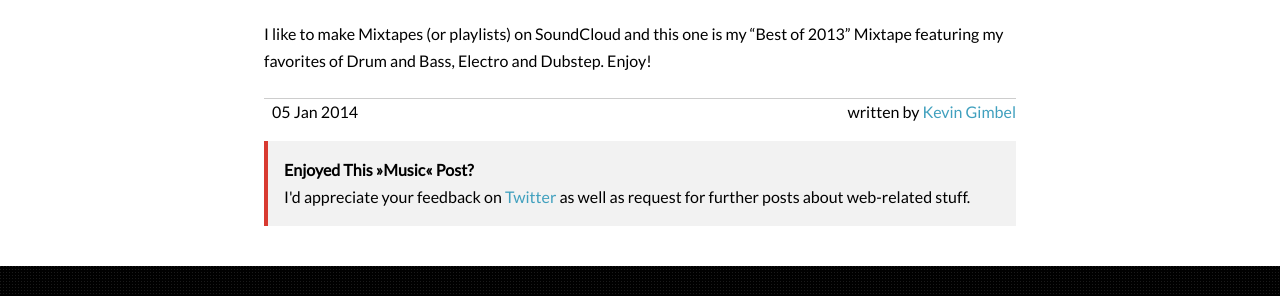
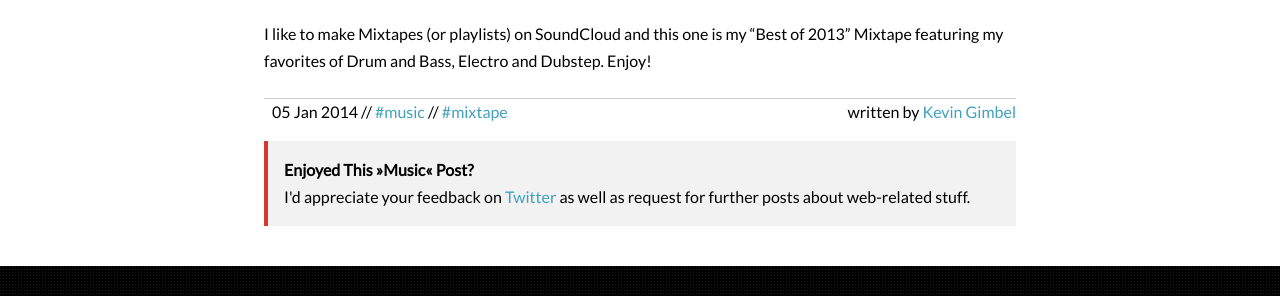
Before and after one commit to KevinGimbel/kevingimbel.github.io-old, a Jekyll site: the page built from _posts/2014-01-05-mixtape-2013.md, in a window 1280 px wide. Shown: the part 985-1281 px from the top of the page. Built offline with Jekyll 4.4.1, drawn with Linux system fonts in a browser that asks for light colours; some web fonts are replaced; Markdown is read by kramdown in place of the engine named in the settings.

Commit message:
added tags to this post

```diff
--- a/_posts/2014-01-05-mixtape-2013.md
+++ b/_posts/2014-01-05-mixtape-2013.md
@@ -2,6 +2,9 @@
 layout: post
 title: "Mixtape: 2013"
 category: music
+tags:
+    - music
+    - mixtape
 ---
 
 <iframe width="100%" height="450" scrolling="no" frameborder="no" src="https://w.soundcloud.com/player/?url=https%3A//api.soundcloud.com/playlists/17883496&amp;color=ff6600&amp;auto_play=false&amp;show_artwork=true"></iframe>
```
